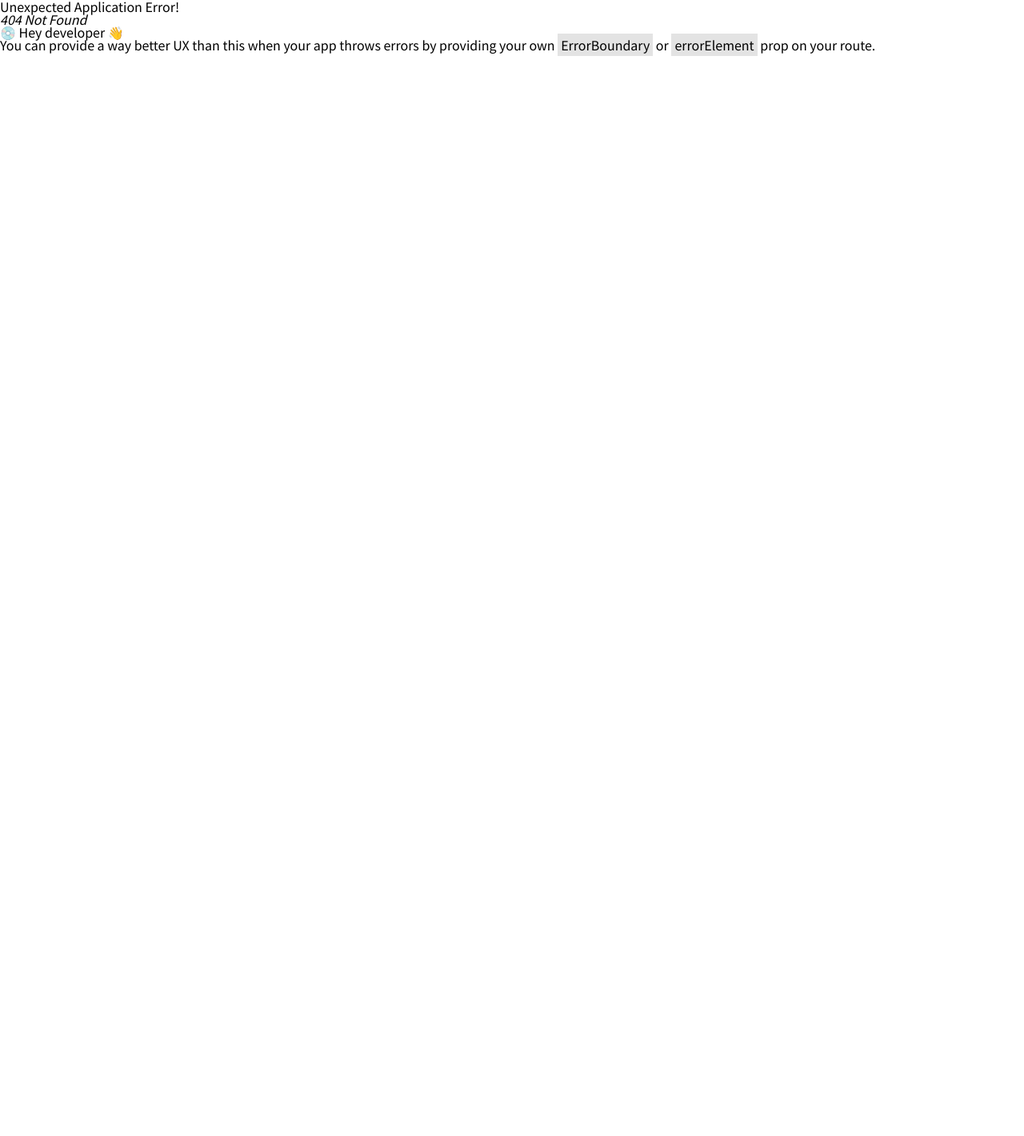
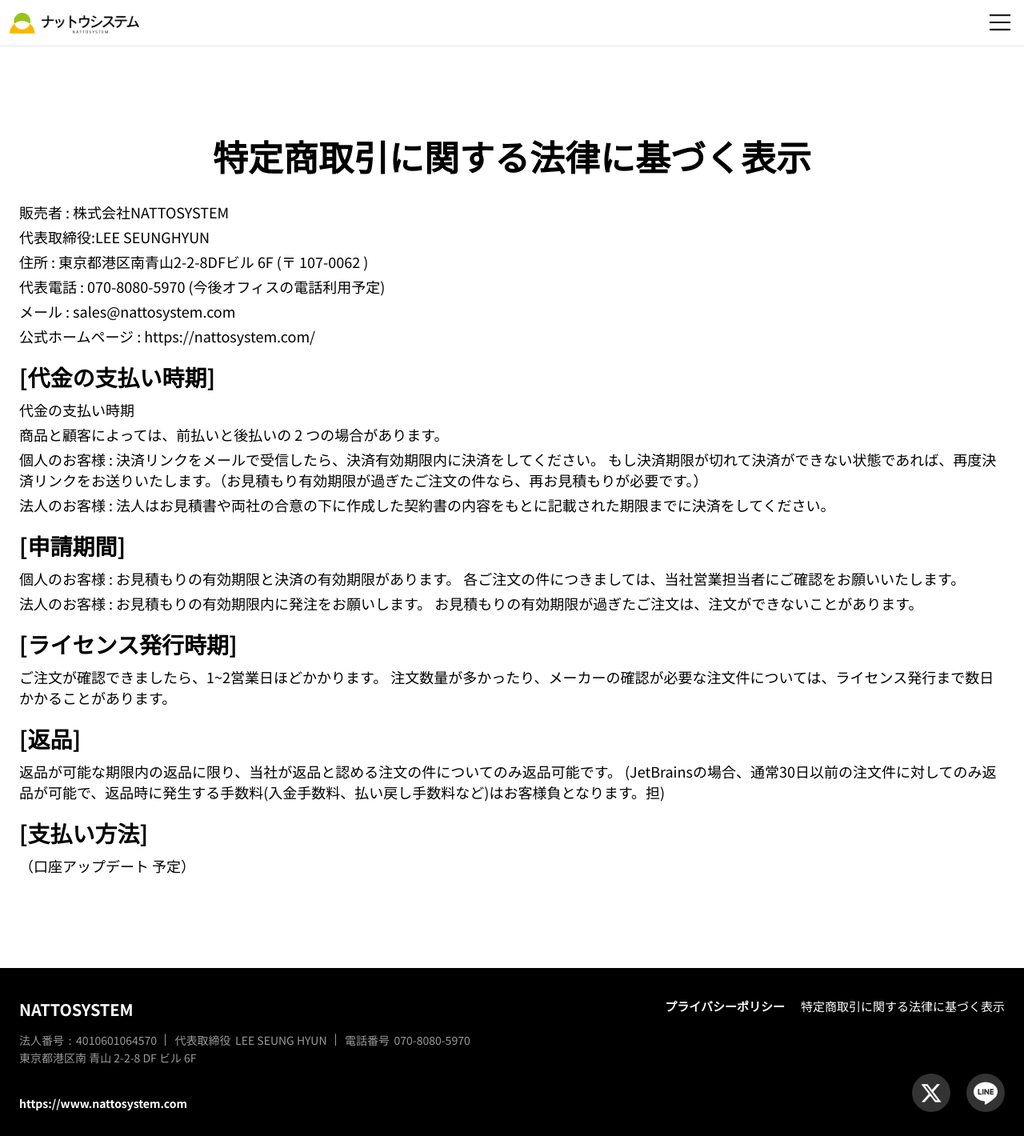
Before and after one commit to kse012050/dangunSoft, a React (Create React App) app: page /commerce in a window 1280 px wide. Before the commit this address had no page. Shown: the whole page at 80% size. Before the commit the page ends 800 px from the top, so only its background shows below. Built offline with nearby package versions, Linux system fonts and the light colour scheme.

Commit message:
개인정보처리방침, 거래 어쩌구~ 만들었다

```diff
--- a/src/components/Footer.jsx
+++ b/src/components/Footer.jsx
@@ -5,7 +5,11 @@
     return (
         <footer>
             <strong>NATTOSYSTEM</strong>
-            <b>プライバシーポリシー</b>
+            {/* <b>プライバシーポリシー</b> */}
+            <ul className='privacyBox'>
+                <li><Link to='/privacy'>プライバシーポリシー</Link></li>
+                <li><Link to='/commerce'>特定商取引に関する法律に基づく表示</Link></li>
+            </ul>
             <address>
                 <dl>
                     <dt>法人番号</dt>
@@ -22,7 +26,7 @@
                 <p>東京都港区南 青山 2-2-8 DF ビル 6F</p>
             </address>
             <p>https://www.nattosystem.com</p>
-            <ul data-styleidx>
+            <ul className='snsBox' data-styleidx>
                 <li><Link to=''>TWITTER</Link></li>
                 <li><Link to=''>LINE</Link></li>
             </ul>
--- a/src/css/global.css
+++ b/src/css/global.css
@@ -175,7 +175,9 @@
 /* 푸터 */
 footer{padding-block: 40px 30px; padding-inline: max(calc((100% - 1340px) / 2), var(--minSpacing)); color: white; background-color: black;}
 footer strong{font-weight: 700;}
-footer b{font-weight: 700;}
+/* footer b{font-weight: 700;} */
+footer ul.privacyBox{display: flex; gap: 20px;}
+footer ul.privacyBox li:first-child{font-weight: 700;}
 footer address{--color: rgba(255, 255, 255, 0.6); color: var(--color); display: flex; flex-wrap: wrap;}
 footer address dl{display: flex; align-items: center; gap: 0.4em;}
 footer address dl:first-of-type dt{display: flex; align-items: center; gap: 0.4em;}
@@ -184,6 +186,9 @@
 :is(footer address dl:nth-of-type(1), footer address dl:nth-of-type(2))::after{content: ''; position: absolute; right: 0; top: 50%; width: 1px; height: 70%; transform: translateY(-50%); background-color: var(--color);}
 footer address p{width: 100%;}
 footer > p{font-weight: 700; color: white;}
-footer ul{display: flex; gap: 20px;}
-footer ul li a{width: 48px; aspect-ratio: 1; display: flex; justify-content: center; align-items: center; background-color: var(--color-font01); border-radius: 100%; text-indent: -9999px;}
-footer ul li a::before{content: ''; width: 30px; aspect-ratio: 1; background: url(../images/icon-sns.png) no-repeat left top calc(100% / (var(--styleTotal) - 1) * var(--styleIdx)) / 100%;}
+footer ul.snsBox{display: flex; gap: 20px;}
+footer ul.snsBox li a{width: 48px; aspect-ratio: 1; display: flex; justify-content: center; align-items: center; background-color: var(--color-font01); border-radius: 100%; text-indent: -9999px;}
+footer ul.snsBox li a::before{content: ''; width: 30px; aspect-ratio: 1; background: url(../images/icon-sns.png) no-repeat left top calc(100% / (var(--styleTotal) - 1) * var(--styleIdx)) / 100%;}
+
+:is(.privacyPage, .commercePage) > div h2{font-weight: 700; text-align: center;}
+:is(.privacyPage, .commercePage) > div strong{font-weight: 700; display: block;}
--- a/src/css/global1024.css
+++ b/src/css/global1024.css
@@ -45,6 +45,13 @@
 
 /* 푸터 */
 footer strong{font-size: 20px;}
-footer b{font-size: 15px;}
-footer address{font-weight: 14px; margin-bottom: 9px;}
+/* footer b{font-size: 15px;} */
+footer ul.privacyBox{font-size: 15px;}
+footer address{font-size: 14px; margin-bottom: 9px;}
 footer > p{font-size: 14px; line-height: 22px;}
+
+:is(.privacyPage, .commercePage) > div{padding-block: 110px;}
+:is(.privacyPage, .commercePage) > div h2{font-size: 44px; line-height: 54px; margin-bottom: 30px;}
+:is(.privacyPage, .commercePage) > div strong{font-size: 28px; line-height: 36px; margin-block: 20px 10px;}
+:is(.privacyPage, .commercePage) > div p{font-size: 18px; line-height: 26px; margin-block: 5px;}
+:is(.privacyPage, .commercePage) > div ol{font-size: 18px; line-height: 26px;}
--- a/src/css/global1024~1440.css
+++ b/src/css/global1024~1440.css
@@ -63,6 +63,7 @@
 
 /* 푸터 */
 footer{--minSpacing: 24px; display: flex; flex-wrap: wrap; justify-content: space-between;}
-footer strong{margin-bottom: 15px;}
+footer strong{margin-bottom: 15px; width: 50%;}
+footer ul.privacyBox{width: 50%; justify-content: flex-end;}
 footer address{width: 100%; line-height: 22px;}
 footer > p{align-self: flex-end;}
--- a/src/css/global1440.css
+++ b/src/css/global1440.css
@@ -104,3 +104,9 @@
 footer b{font-size: 16px; line-height: 20px;}
 footer address{font-size: 15px; margin-bottom: 3px;}
 footer > p{font-size: 15px; line-height: 20px;}
+
+:is(.privacyPage, .commercePage) > div{padding-block: 170px;}
+:is(.privacyPage, .commercePage) > div h2{font-size: 50px; line-height: 60px; margin-bottom: 40px;}
+:is(.privacyPage, .commercePage) > div strong{font-size: 32px; line-height: 40px; margin-block: 30px 15px;}
+:is(.privacyPage, .commercePage) > div p{font-size: 20px; line-height: 29px; margin-block: 10px;}
+:is(.privacyPage, .commercePage) > div ol{font-size: 20px; line-height: 29px;}
--- a/src/css/global360.css
+++ b/src/css/global360.css
@@ -66,9 +66,17 @@
 /* 푸터 */
 footer{--minSpacing: 12px;}
 footer strong{font-size: 18px; margin-bottom: 30px; display: block;}
-footer b{font-size: 14px; margin-bottom: 10px; display: block;}
+/* footer b{font-size: 14px; margin-bottom: 10px; display: block;} */
+footer ul.privacyBox{font-size: 14px; margin-bottom: 10px;}
 footer address{font-size: 13px; line-height: 20px; margin-bottom: 60px;}
 footer address dl:nth-of-type(3){width: 100%;}
 footer address dl:nth-of-type(2)::after{display: none;}
 footer > p{font-size: 13px; line-height: 20px; margin-bottom: 56px;}
-footer ul{justify-content: flex-end;}
+footer ul.snsBox{justify-content: flex-end;}
+
+
+:is(.privacyPage, .commercePage) > div{padding-block: 60px;}
+:is(.privacyPage, .commercePage) > div h2{font-size: 36px; line-height: 46px; margin-bottom: 20px;}
+:is(.privacyPage, .commercePage) > div strong{font-size: 20px; line-height: 28px; margin-block: 20px 10px;}
+:is(.privacyPage, .commercePage) > div p{font-size: 14px; line-height: 20px; margin-block: 5px;}
+:is(.privacyPage, .commercePage) > div ol{font-size: 14px; line-height: 20px;}
--- a/src/css/page360.css
+++ b/src/css/page360.css
@@ -70,7 +70,7 @@
 /* 제품 상세 페이지, 솔루션 페이지 공통 */
 :is(.productDetailPage, .solutionPage) h3{margin-bottom: 20px;}
 :is(.productDetailPage, .solutionPage) strong{font-size: 20px; line-height: 28px;}
-:is(.productDetailPage, .solutionPage) strong + p{font-size: 14px; line-height: 20px; margin-top: 10px;}
+:is(.productDetailPage, .solutionPage) strong + p{font-size: 14px; line-height: 20px;}
 
 
 /* 제품 페이지 */
--- a/src/css/page360~1024.css
+++ b/src/css/page360~1024.css
@@ -34,6 +34,7 @@
 
 /* 제품 페이지, 제품 상세 페이지, 솔루션 페이지 공통 */
 /* 제품 상세 페이지, 솔루션 페이지 공통 */
+:is(.productDetailPage, .solutionPage) strong + p{margin-top: 10px;}
 
 
 /* 제품 페이지 */
--- /dev/null
+++ b/src/page/Commerce.jsx
@@ -0,0 +1,30 @@
+import React from 'react';
+
+export default function Commerce() {
+    return (
+        <div>
+            <h2>特定商取引に関する法律に基づく表示</h2>
+            <p>販売者 : 株式会社NATTOSYSTEM</p>
+            <p>代表取締役:LEE SEUNGHYUN</p>
+            <p>住所 : 東京都港区南青山2-2-8DFビル 6F (〒 107-0062 )</p>
+            <p>代表電話 : 070-8080-5970 (今後オフィスの電話利用予定)</p>
+            <p>メール : sales@nattosystem.com</p>
+            <p>公式ホームページ : https://nattosystem.com/</p>
+
+            <strong>[代金の支払い時期]</strong>
+            <p>代金の支払い時期</p>
+            <p>商品と顧客によっては、前払いと後払いの 2 つの場合があります。</p>
+            <p>個人のお客様 : 決済リンクをメールで受信したら、決済有効期限内に決済をしてください。 もし決済期限が切れて決済ができない状態であれば、再度決済リンクをお送りいたします。（お見積もり有効期限が過ぎたご注文の件なら、再お見積もりが必要です。）</p>
+            <p>法人のお客様 : 法人はお見積書や両社の合意の下に作成した契約書の内容をもとに記載された期限までに決済をしてください。</p>
+            <strong>[申請期間]</strong>
+            <p>個人のお客様 : お見積もりの有効期限と決済の有効期限があります。 各ご注文の件につきましては、当社営業担当者にご確認をお願いいたします。</p>
+            <p>法人のお客様 : お見積もりの有効期限内に発注をお願いします。 お見積もりの有効期限が過ぎたご注文は、注文ができないことがあります。</p>
+            <strong>[ライセンス発行時期]</strong>
+            <p>ご注文が確認できましたら、1~2営業日ほどかかります。 注文数量が多かったり、メーカーの確認が必要な注文件については、ライセンス発行まで数日かかることがあります。</p>
+            <strong>[返品]</strong>
+            <p>返品が可能な期限内の返品に限り、当社が返品と認める注文の件についてのみ返品可能です。 (JetBrainsの場合、通常30日以前の注文件に対してのみ返品が可能で、返品時に発生する手数料(入金手数料、払い戻し手数料など)はお客様負となります。担)</p>
+            <strong>[支払い方法]</strong>
+            <p>（口座アップデート 予定）</p>
+        </div>
+    );
+}
--- /dev/null
+++ b/src/page/Privacy.jsx
@@ -0,0 +1,50 @@
+import React from 'react';
+
+export default function Privacy() {
+    return (
+        <div>
+            <h2>プライバシーポリシー</h2>
+            <p>
+                株式会社NATTOSYSTEM（以下「弊社」と 言う）では、お客様の個人情報を尊重し、安全に保護すること
+                が重要です。 本個人情報保護ポリシーでは、顧客から収集された情報の使用方法、使用目的などを説明し
+                ます。
+            </p>
+            <p>このポリシーの最終更新は、2024 年 6 月 1 日です。</p>
+
+            <strong>[個人情報の収集の目的]</strong>
+            <p>
+                当社では、お客様及びお取引先に製品販売、サービス提供、ウェビナー及びセミナー開催、オフラインイベント開催等のためにお客様から個人情報の提供を受けています。
+            </p>
+
+            <strong>[個人情報の利用]</strong>
+            <p>お客様から提供された個人情報は、以下の目的で利用します。</p>
+            <ol>
+                <li>1. 当社で取り扱っている製品、サービス、割引情報、イベント等情報のお知らせのため</li>
+                <li>2. お問い合わせ、苦情に対する回答のため</li>
+                <li>3. お見積書の発送、ライセンス発行のため</li>
+                <li>4. 製品及びサービスの販売促進のため</li>
+                <li>5. データの正確性を検し、顧客をよく理解するため証に</li>
+            </ol>
+            <p>当社は必要のない個人情報は収集しておらず、収集された個人情報は第三者に販売せず、合法的な根拠にのみ使用します。</p>
+            <p>もし貴下の個人情報を他の目的で使用する場合があれば、当社はまず貴下の許可を要請します。</p>
+
+            <strong>[個人情報の共有と公開]</strong>
+            <p>弊社で保管する個人情報は、下記の場合のみ外部に公開されております。</p>
+            <ol>
+                <li>1. お客様が注文したライセンス発行のために</li>
+                <li>2. お客様が注文したライセンスを修正するために</li>
+                <li>3. お客様から個人情報の公開及び共有について同意を得た場合</li>
+                <li>4. お客様の生命、財産などに差し迫った危険がある場合</li>
+                <li>5. 公的機関から法律に基づく照会を要請された場合</li>
+            </ol>
+
+            <strong>[個人情報の修正及びアップデート]</strong>
+            <p>提供された情報の変更及びアップデートをご希望の場合、お客様は要請事項をsales@nattosystem.com までお送りください</p>
+            <strong>[個人情報の削除]</strong>
+            <p>特定の状況では、当社の電子メールまたは書面で通知し、当社システムから顧客の個人情報を削除するよう要請することができます。  法律により貴下の個人情報をより長く使用できる理由がない限り、当社は貴下の要請に対応するために合理的な努力をします。</p>
+            <strong>[個人情報保護法の更新]</strong>
+            <p>弊社は、この「プライバシーポリシー」を随時修正または変更する権利があります。  いかなる修正も、弊社のウェブサイトに掲載された時点で適用されます。</p>
+            <p>ただし、弊社は法の改正や業務内容の変更に伴い、本プライバシーポリシーを変更し、お客様の許諾なしに収集された情報を他に利用したりしません。</p>
+        </div>
+    );
+}
--- a/src/router/routers.js
+++ b/src/router/routers.js
@@ -11,6 +11,8 @@
 import Buy from "../page/Buy";
 import EstimateResult from "../page/EstimateResult";
 import BuyResult from "../page/BuyResult";
+import Privacy from "../page/Privacy";
+import Commerce from "../page/Commerce";
 
 export const routers = [
     {
@@ -75,4 +77,18 @@
             { index: true, element: <BuyResult/> },
         ]
     },
+    {
+        path: '/privacy',
+        element: <Root />,
+        children: [
+            { index: true, element: <Privacy/> },
+        ]
+    },
+    {
+        path: '/commerce',
+        element: <Root />,
+        children: [
+            { index: true, element: <Commerce/> },
+        ]
+    },
 ]
```
